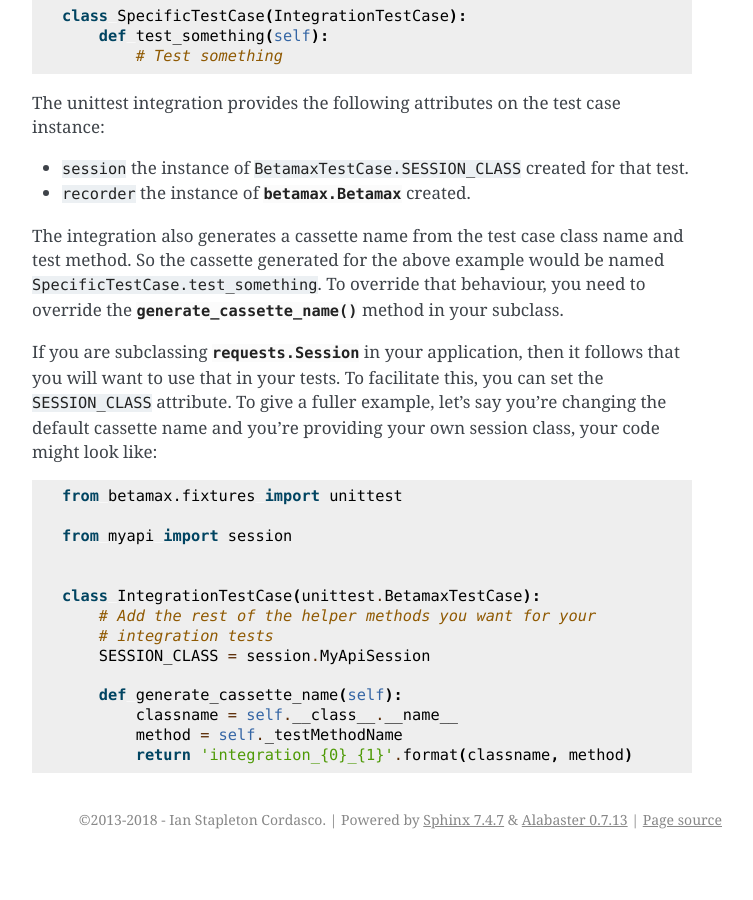
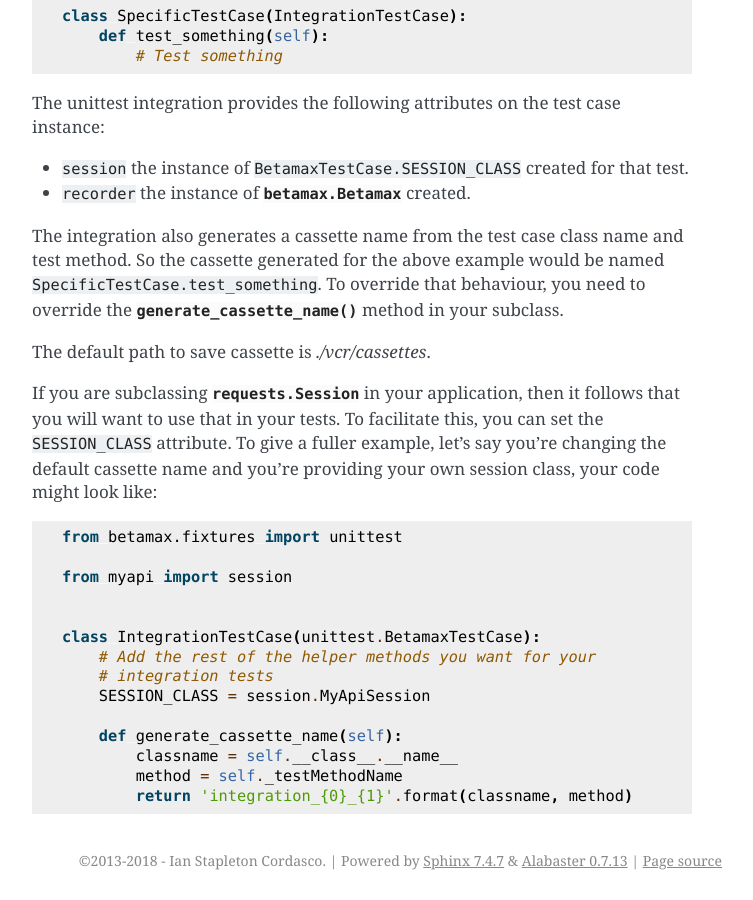
Before and after one commit to betamaxpy/betamax, a Sphinx documentation site: the page built from docs/source/integrations.rst, in a window 1280 px wide and 900 px high, scrolled down 1837 px. Shown: the whole window, without its empty margins (388-1141 px from the left). Built offline with Sphinx 7.4.7, drawn with Linux system fonts in a browser that asks for light colours; before the commit the page ends 2696 px from its top, so only the background shows below that.

Commit message:
Added information about default path to save cassette.

```diff
--- a/docs/source/integrations.rst
+++ b/docs/source/integrations.rst
@@ -109,6 +109,8 @@ need to override the
 :meth:`~betamax.fixtures.BetamaxTestCase.generate_cassette_name` method in
 your subclass.
 
+The default path to save cassette is `./vcr/cassettes`.
+
 If you are subclassing :class:`requests.Session` in your application, then it
 follows that you will want to use that in your tests. To facilitate this, you
 can set the ``SESSION_CLASS`` attribute. To give a fuller example, let's say
```
